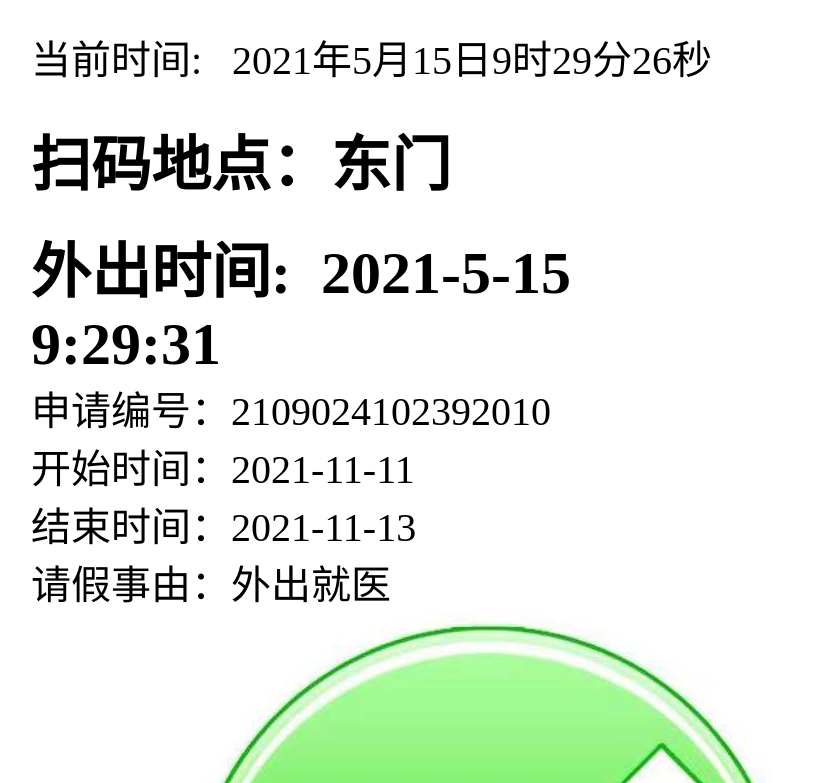
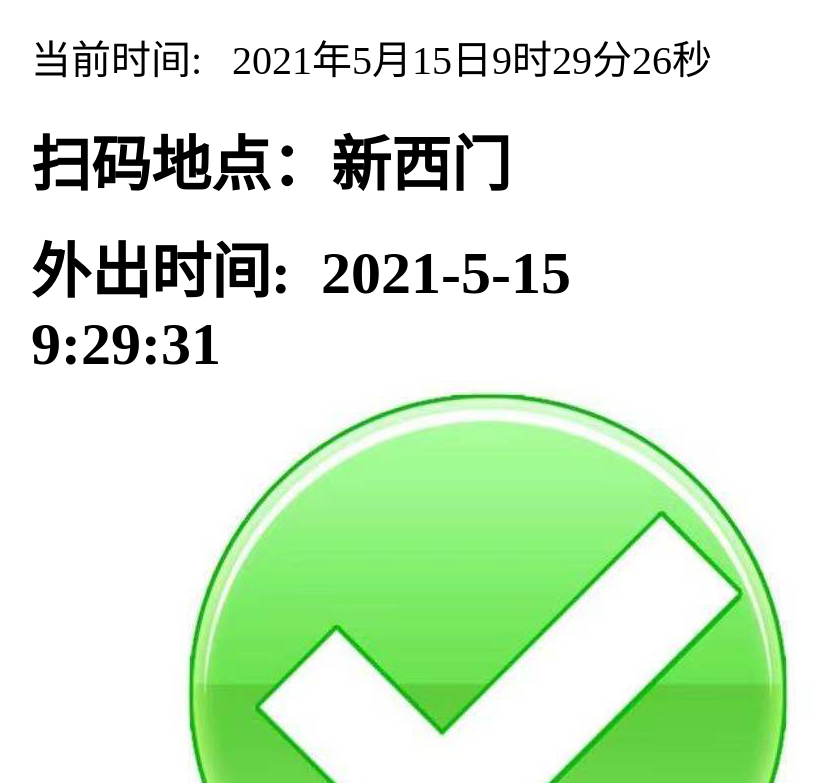
Before and after one commit to 1582481961/ujn, a plain HTML site: page ujn1.html in a window 1280 px wide. Shown: the part 537-1320 px from the top of the page, without its empty margins (159-986 px from the left). Drawn offline with Linux system fonts and the light colour scheme.

Commit message:
Update ujn1.html

```diff
--- a/ujn1.html
+++ b/ujn1.html
@@ -219,7 +219,7 @@
             document.write("当前时间:&nbsp;&nbsp;&nbsp2021年" + (now.getMonth() + 1) + "月" + now.getDate() + "日" + now.getHours() + "时" + now.getMinutes() + "分" + now.getSeconds() + "秒")
         </script>
     </div>
-    <h1 class="place">扫码地点：东门</h1>
+    <h1 class="place">扫码地点：新西门</h1>
     <h1>
         <script language=Javascript>
             var now = new Date()
@@ -237,12 +237,7 @@
             };
         </script>
     </h1>
-    <div class="abc">
-        <p>申请编号：2109024102392010</p>
-        <p>开始时间：2021-11-11</p>
-        <p>结束时间：2021-11-13</p>
-        <p>请假事由：外出就医</p>
-    </div>
+
     <div class="photo">
         <img src="./img/photo.png">
     </div>
```
